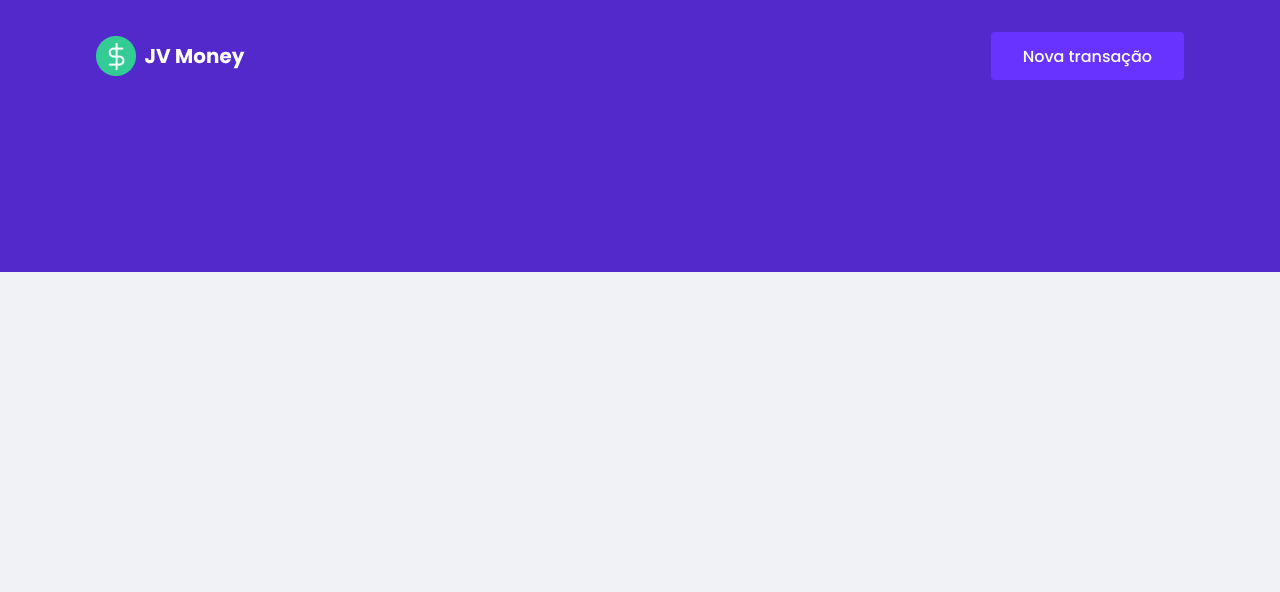
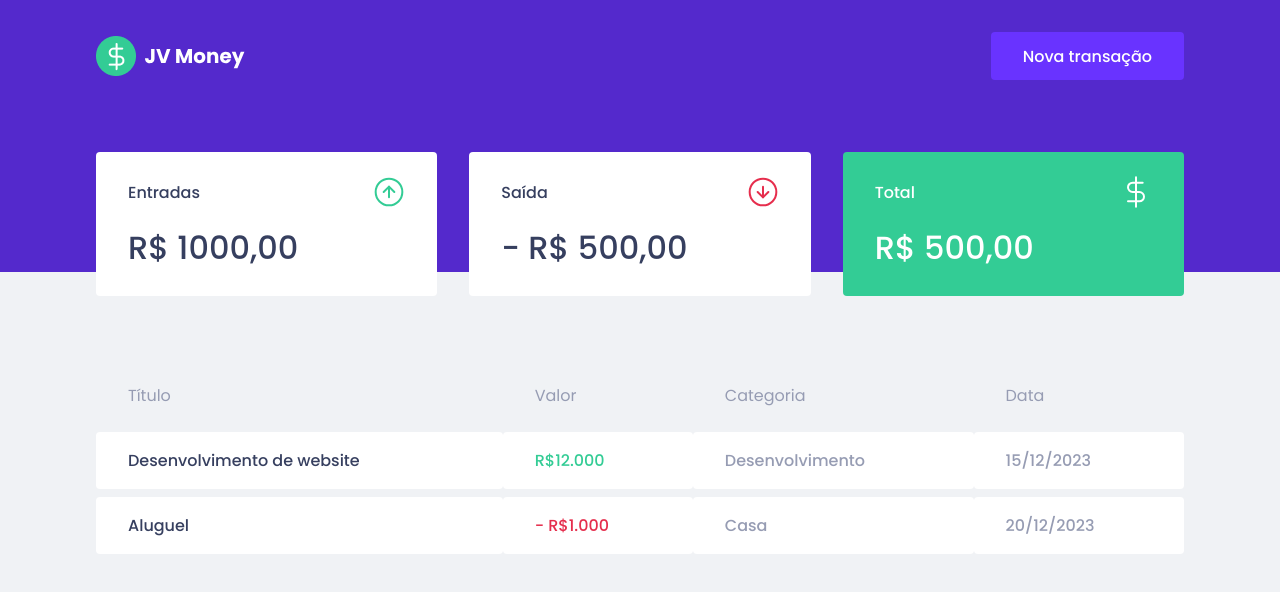
Before and after one commit to jvbicalho01/gerenciador-de-financas, a React (Vite) app: page / in a window 1280 px wide. Shown: the top 592 px of the page. Built offline with nearby package versions, Linux system fonts and the light colour scheme; the HTML template or start-up script is replaced by a standard one.

Commit message:
add dashboard component

```diff
--- a/src/App.tsx
+++ b/src/App.tsx
@@ -1,6 +1,7 @@
 import { GlobalStyle } from "./styles/global"
 
 import { Header } from "./components/Header"
+import { Dashboard } from "./components/Dashboard"
 
 function App() {
 
@@ -8,6 +9,7 @@
     <>
       <GlobalStyle />
       <Header />
+      <Dashboard />
     </>
   )
 }
--- /dev/null
+++ b/src/components/Dashboard/index.tsx
@@ -0,0 +1,16 @@
+import { Container } from "./styles"
+
+import { Summary } from "../Summary"
+import { TransactionsTable } from "../TransactionsTable"
+
+export function Dashboard() {
+
+  return (
+    <>
+      <Container>
+        <Summary />
+        <TransactionsTable />
+      </Container>
+    </>
+  )
+}
--- /dev/null
+++ b/src/components/Dashboard/styles.ts
@@ -0,0 +1,7 @@
+import styled from "styled-components";
+
+export const Container = styled.main`
+  max-width: 1120px;
+  margin: 0 auto;
+  padding: 2.5rem 1rem;
+`
--- a/src/components/Header/index.tsx
+++ b/src/components/Header/index.tsx
@@ -1,6 +1,6 @@
 import logoImg from "../../assets/logo.svg"
 
-import { Container, Content } from "./style"
+import { Container, Content } from "./styles"
 
 export function Header() {
 
--- /dev/null
+++ b/src/components/Summary/index.tsx
@@ -0,0 +1,39 @@
+import incomeImg from "../../assets/income.svg"
+import outcomeImg from "../../assets/outcome.svg"
+import totalImg from "../../assets/total.svg"
+
+import { Container } from "./styles"
+
+export function Summary() {
+
+  return (
+    <>
+
+      <Container>
+        <div>
+          <header>
+            <p>Entradas</p>
+            <img src={incomeImg} alt="Entradas" />
+          </header>
+          <strong>R$ 1000,00</strong>
+        </div>
+
+        <div>
+          <header>
+            <p>Saída</p>
+            <img src={outcomeImg} alt="Saídas" />
+          </header>
+          <strong>- R$ 500,00</strong>
+        </div>
+
+        <div className="highlight-background">
+          <header>
+            <p>Total</p>
+            <img src={totalImg} alt="Total" />
+          </header>
+          <strong>R$ 500,00</strong>
+        </div>
+      </Container>
+    </>
+  )
+}
--- /dev/null
+++ b/src/components/Summary/styles.ts
@@ -0,0 +1,34 @@
+import styled from "styled-components";
+
+export const Container = styled.div`
+  display: grid;
+  grid-template-columns: repeat(3, 1fr);
+  gap: 2rem;
+  margin-top: -10rem;
+
+  div {
+    background: var(--shape);
+    padding: 1.5rem 2rem;
+    border-radius: 0.25rem;
+    color: var(--text-title);
+
+    header {
+      display: flex;
+      align-items: center;
+      justify-content: space-between;
+    }
+
+    strong {
+      display: block;
+      margin-top: 1rem;
+      font-size: 2rem;
+      font-weight: 500;
+      line-height: 3rem;
+    }
+
+    &.highlight-background {
+      background: var(--green);
+      color: #FFF;
+    }
+  }
+`
--- /dev/null
+++ b/src/components/TransactionsTable/index.tsx
@@ -0,0 +1,37 @@
+import { Container } from "./styles"
+
+export function TransactionsTable() {
+
+  return (
+    <>
+      <Container>
+        <table>
+          <thead>
+            <tr>
+              <th>Título</th>
+              <th>Valor</th>
+              <th>Categoria</th>
+              <th>Data</th>
+            </tr>
+          </thead>
+          <tbody>
+            <tr>
+              <td>Desenvolvimento de website</td>
+              <td className="deposit">R$12.000</td>
+              <td>Desenvolvimento</td>
+              <td>15/12/2023</td>
+            </tr>
+
+            <tr>
+              <td>Aluguel</td>
+              <td className="withdraw">- R$1.000</td>
+              <td>Casa</td>
+              <td>20/12/2023</td>
+            </tr>
+
+          </tbody>
+        </table>
+      </Container>
+    </>
+  )
+}
--- /dev/null
+++ b/src/components/TransactionsTable/styles.ts
@@ -0,0 +1,38 @@
+import styled from "styled-components";
+
+export const Container = styled.div`
+  margin-top: 4rem;
+
+  table {
+    width: 100%;
+    border-spacing: 0 0.5rem;
+
+    th {
+      color: var(--text-body);
+      font-weight: 400;
+      padding: 1rem 2rem;
+      text-align: left;
+      line-height: 1.5rem;
+    }
+
+    td {
+      padding: 1rem 2rem;
+      border: 0;
+      background: var(--shape);
+      color: var(--text-body);
+      border-radius: 0.25rem;
+
+      &:first-child {
+        color: var(--text-title);
+      }
+
+      &.deposit {
+        color: var(--green);
+      }
+
+      &.withdraw {
+        color: var(--red);
+      }
+    }
+  }
+`
--- a/src/styles/global.ts
+++ b/src/styles/global.ts
@@ -4,6 +4,7 @@
   :root {
     --background: #f0f2f5;
     --red: #e52e4d;
+    --green: #33cc95;
     --blue: #5429cc;
 
     --blue-light: #6933ff;
```
Also changed, not shown: src/components/Header/styles.ts (renamed from src/components/Header/style.ts).
